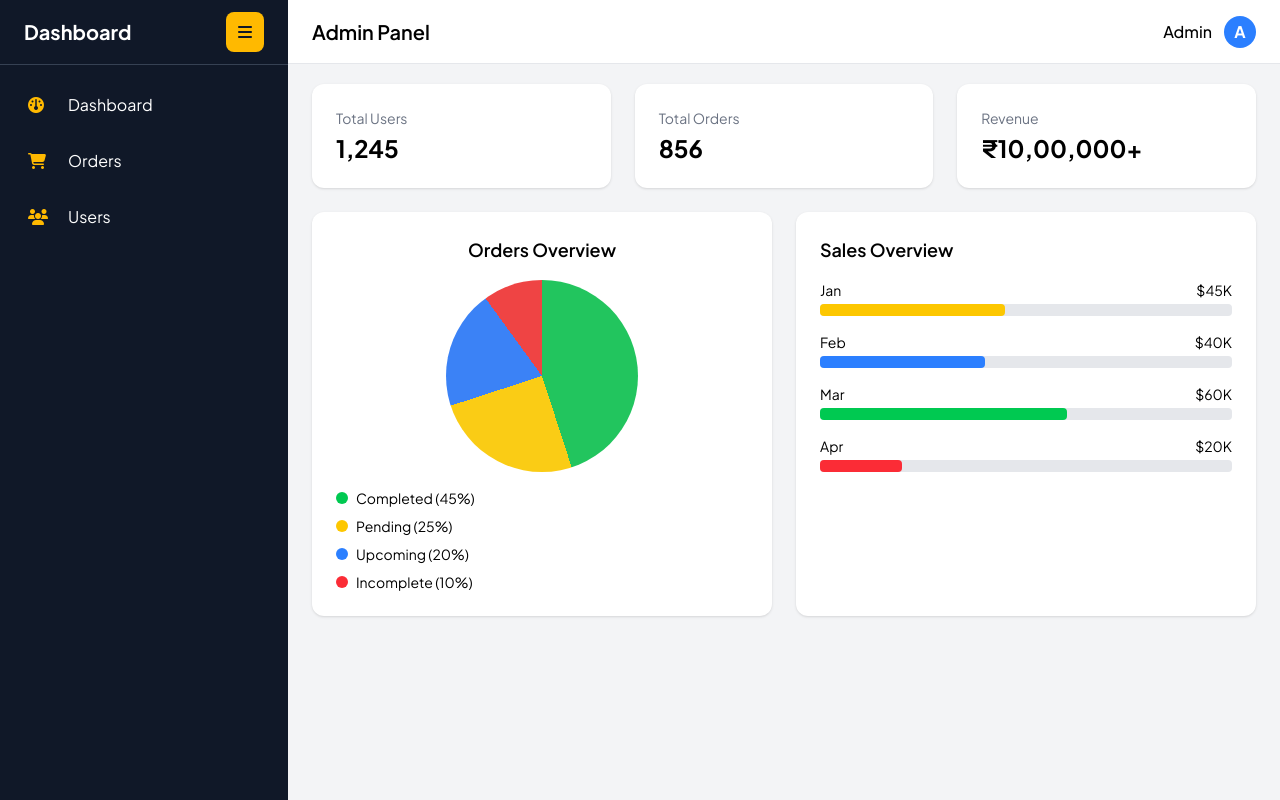
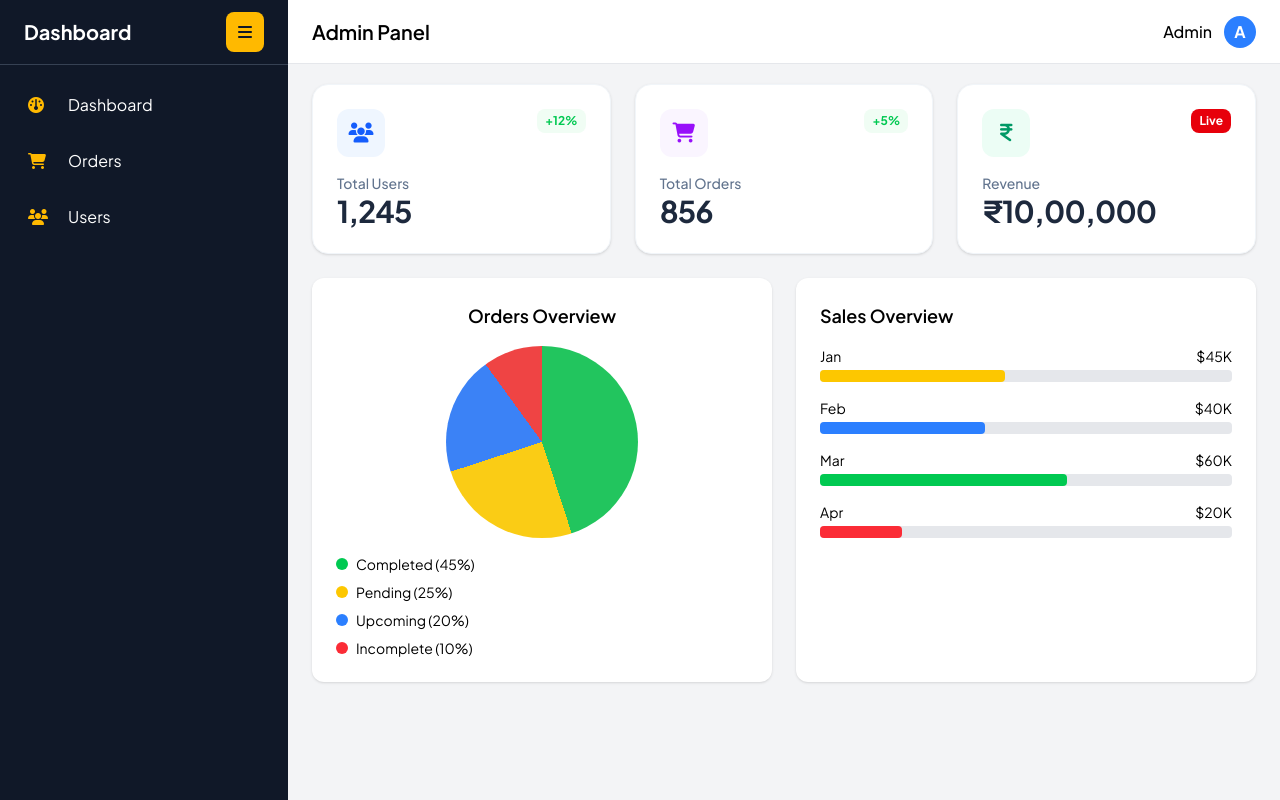
Before and after one commit to Piyushkarekar/DashBoardUI, a website: page index.html in a window 1280 px wide. Drawn offline with Linux system fonts and the light colour scheme.

Commit message:
feat: Enhance dashboard stats cards with improved layout, styling, and new hover effects

```diff
--- a/index.html
+++ b/index.html
@@ -112,22 +112,46 @@
         <main class="p-6">
           <!-- Stats Cards -->
           <div
-            class="grid grid-cols-1 sm:grid-cols-2 lg:grid-cols-3 gap-6 mb-6"
-          >
-            <div class="bg-white p-6 rounded-xl shadow-sm">
-              <h3 class="text-gray-500 text-sm">Total Users</h3>
-              <p class="text-2xl font-bold mt-1">1,245</p>
-            </div>
+            class="grid grid-cols-1 sm:grid-cols-2 lg:grid-cols-3 gap-6 mb-6" >
 
-            <div class="bg-white p-6 rounded-xl shadow-sm">
-              <h3 class="text-gray-500 text-sm">Total Orders</h3>
-              <p class="text-2xl font-bold mt-1">856</p>
-            </div>
+            <div class="bg-white p-6 rounded-2xl shadow-sm border border-slate-100 hover:shadow-md transition-all group cursor-pointer">
+    <div class="flex justify-between items-start">
+      <div class="w-12 h-12 flex items-center justify-center bg-blue-50 text-blue-600 rounded-xl group-hover:bg-blue-600 group-hover:text-white transition-colors">
+        <i class="fa-solid fa-users text-xl"></i>
+      </div>
+      <span class="text-green-500 text-xs font-bold bg-green-50 px-2 py-1 rounded-lg">+12%</span>
+    </div>
+    <div class="mt-4">
+      <h3 class="text-slate-500 text-sm font-medium">Total Users</h3>
+      <p class="text-3xl font-bold text-slate-800 tracking-tight">1,245</p>
+    </div>
+  </div>
 
-            <div class="bg-white p-6 rounded-xl shadow-sm">
-              <h3 class="text-gray-500 text-sm">Revenue</h3>
-              <p class="text-2xl font-bold mt-1">₹10,00,000+</p>
-            </div>
+             <div class="bg-white p-6 rounded-2xl shadow-sm border border-slate-100 hover:shadow-md transition-all group cursor-pointer">
+    <div class="flex justify-between items-start">
+      <div class="w-12 h-12 flex items-center justify-center bg-purple-50 text-purple-600 rounded-xl group-hover:bg-purple-600 group-hover:text-white transition-colors">
+        <i class="fa-solid fa-cart-shopping text-xl"></i>
+      </div>
+      <span class="text-green-500 text-xs font-bold bg-green-50 px-2 py-1 rounded-lg">+5%</span>
+    </div>
+    <div class="mt-4">
+      <h3 class="text-slate-500 text-sm font-medium">Total Orders</h3>
+      <p class="text-3xl font-bold text-slate-800 tracking-tight">856</p>
+    </div>
+  </div>
+
+           <div class="bg-white p-6 rounded-2xl shadow-sm border border-slate-100 hover:shadow-md transition-all group cursor-pointer">
+    <div class="flex justify-between items-start">
+      <div class="w-12 h-12 flex items-center justify-center bg-emerald-50 text-emerald-600 rounded-xl group-hover:bg-emerald-600 group-hover:text-white transition-colors">
+        <i class="fa-solid fa-indian-rupee-sign text-xl"></i>
+      </div>
+      <span class="text-white text-xs font-bold bg-red-600 px-2 py-1 rounded-lg">Live</span>
+    </div>
+    <div class="mt-4">
+      <h3 class="text-slate-500 text-sm font-medium">Revenue</h3>
+      <p class="text-3xl font-bold text-slate-800 tracking-tight">₹10,00,000</p>
+    </div>
+  </div>
           </div>
 
           <!-- Charts Section -->
```
Also changed, not shown: src/output.css.
